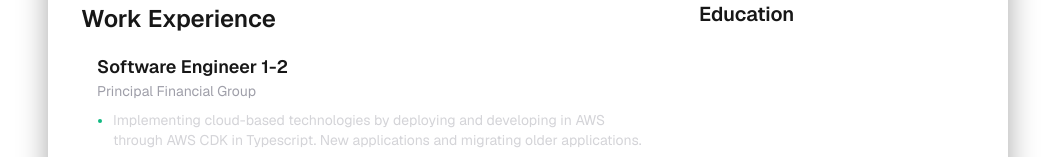
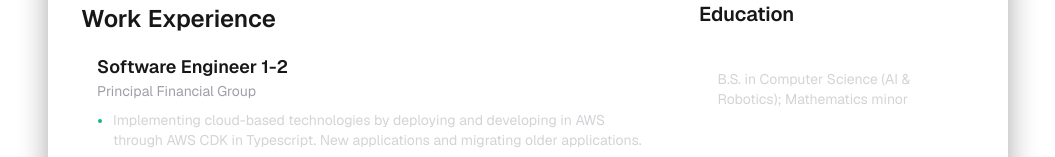
Before and after one commit to SamBardwell/sambardwell, a Next.js app in the folder sambardwell-site/: page /resume in a window 1280 px wide. Shown: the part 191-348 px from the top of the page, without its empty margins (112-1167 px from the left). Built offline with nearby package versions, Linux system fonts and the light colour scheme.

Commit message:
Updated text color under Education

```diff
--- a/sambardwell-site/src/components/resume/sidebar.tsx
+++ b/sambardwell-site/src/components/resume/sidebar.tsx
@@ -11,7 +11,7 @@ export function Sidebar() {
               <span className="side-rail" aria-hidden />
               <div className="resume-side-body space-y-2">
                 <div className="font-medium text-base text-white">BVU</div>
-                <div className="text-white">B.S. in Computer Science (AI & Robotics); Mathematics minor</div>
+                <div className="text-zinc-300">B.S. in Computer Science (AI & Robotics); Mathematics minor</div>
               </div>
             </div>
           </div>
```
